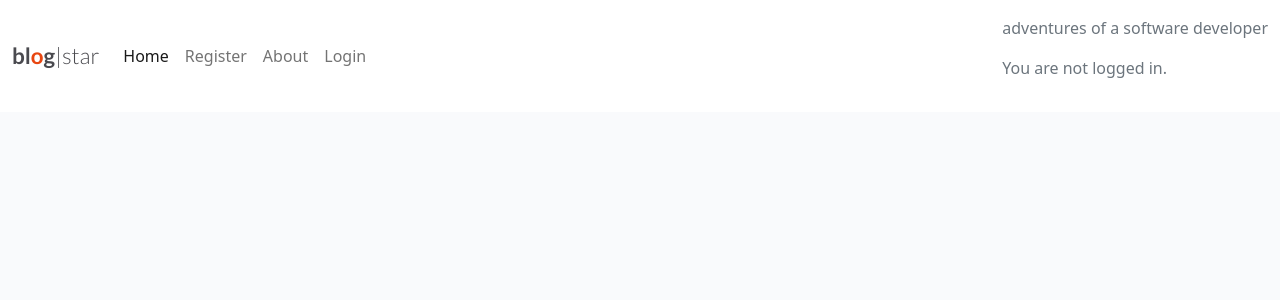
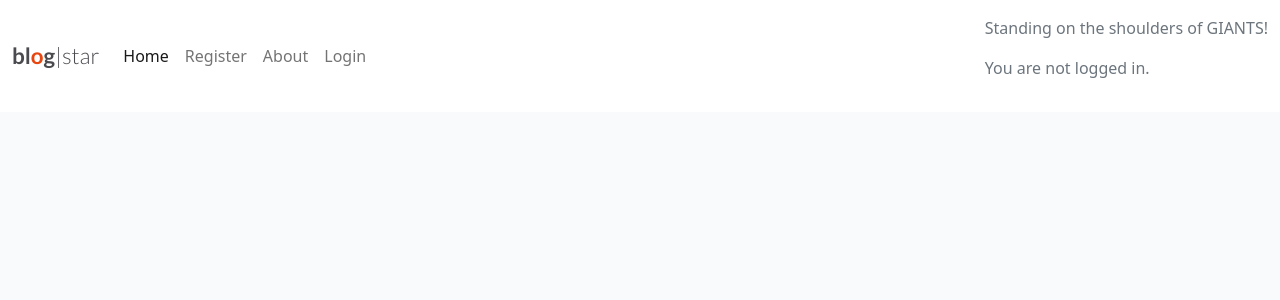
Before and after one commit to DMASCoreDeclan/PRD-PP4-Blog, a Django app: page / in a window 1280 px wide. Shown: the top 300 px of the page. Run offline with Django 4.2, Linux system fonts and the light colour scheme; data that the repository does not hold is empty.

```diff
--- a/templates/base.html
+++ b/templates/base.html
@@ -4,7 +4,6 @@
 {% url 'about' as about_url %}
 {% url 'register' as users_url %}
 {% url 'account_login' as login_url %}
-<!-- {% url 'account_signup' as signup_url %} -->
 {% url 'account_logout' as logout_url %}
 {% url 'admin' as admin_url %}
 
@@ -98,7 +97,7 @@
                 </ul>
                 <div class="navbar-text text-muted">
                     <p>
-                        adventures of a software developer
+                        Standing on the shoulders of GIANTS!
                     </p>
                     {% if user.is_authenticated %}
                     <p>
```
Also changed, not shown: README.md, static/images/default.jpg, 1 other file.
